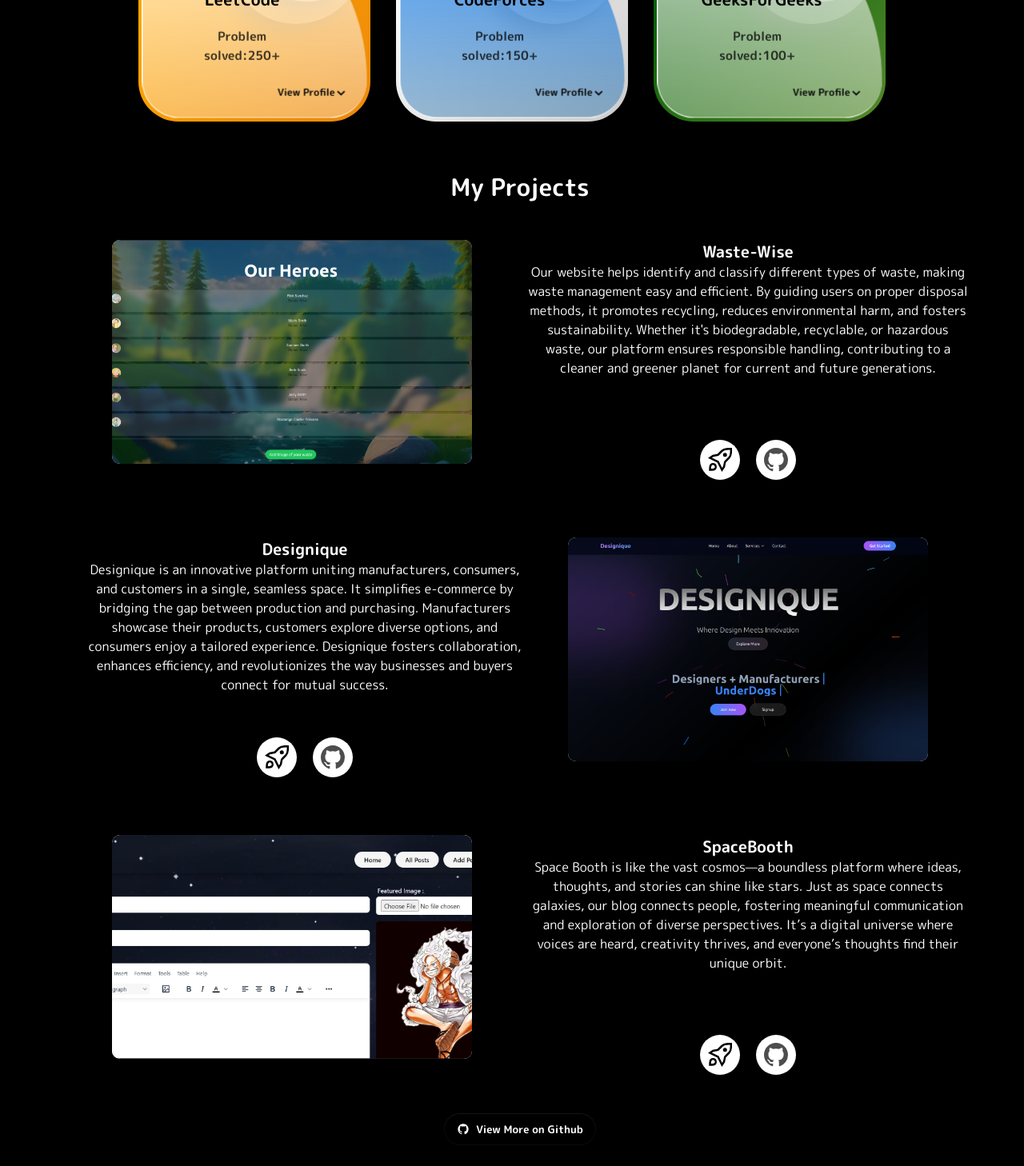
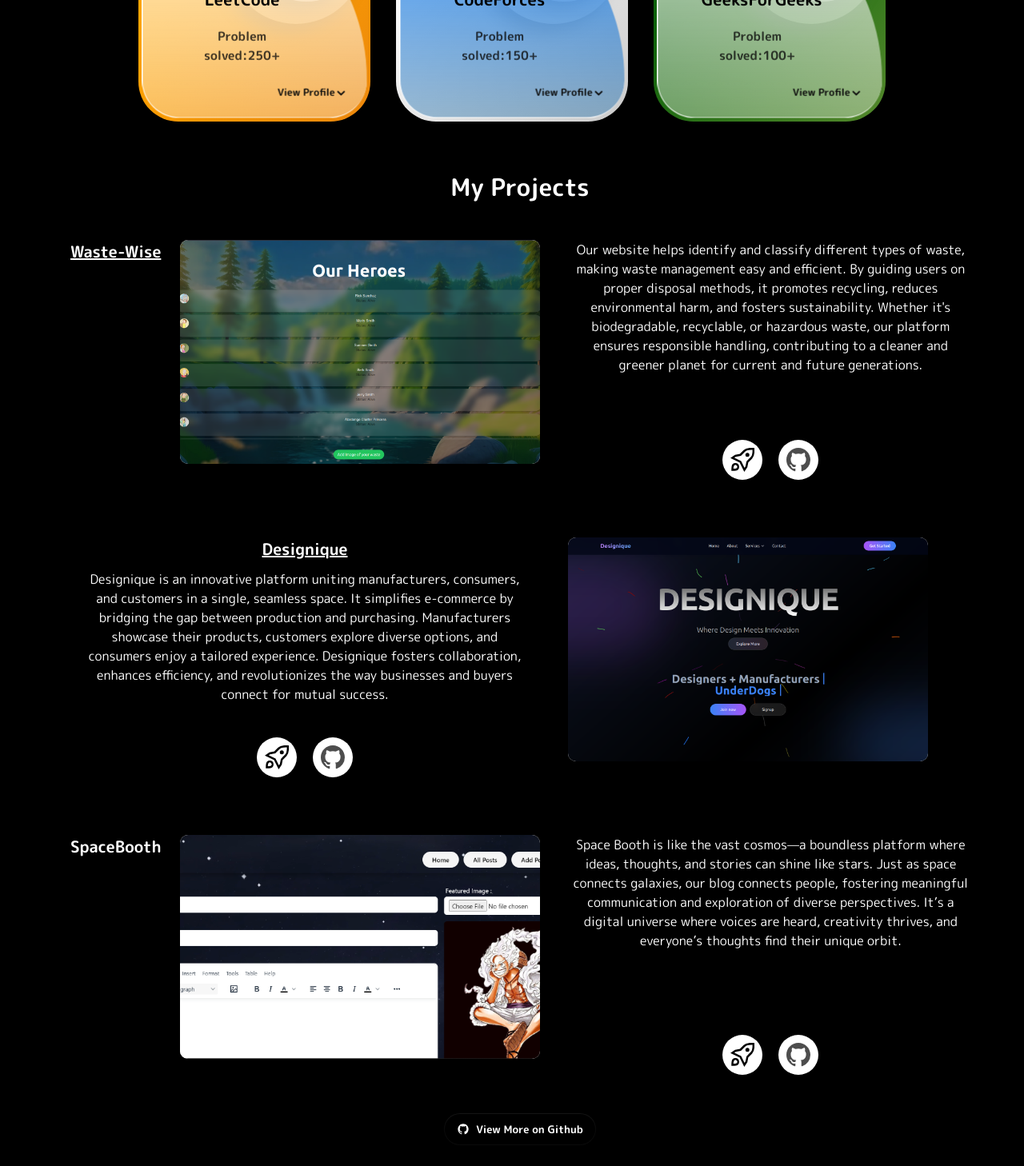
Before and after one commit to adarshsharma3/AdarshPortfolio, a React (Vite) app: page / in a window 1280 px wide. Shown: the part 2713-4171 px from the top of the page at 80% size. Built offline with nearby package versions, Linux system fonts and the light colour scheme.

Commit message:
More look

```diff
--- a/src/Pages/Projects/Card.jsx
+++ b/src/Pages/Projects/Card.jsx
@@ -7,7 +7,7 @@
       <div className="card">
         <img src={imageSrc} alt={title} className="card__image" />
         <div className="card__content">
-          <p className="card__title">{title}</p>
+          <p className="card__title ">{title}</p>
         </div>
       </div>
       <p className="card__description">{description}</p> {/* Moved description here */}
--- a/src/Pages/Projects/Project.jsx
+++ b/src/Pages/Projects/Project.jsx
@@ -32,12 +32,14 @@
 
       {/* Project 1 */}
       <div className="flex p-6 flex-col md:flex-row mb-6">
-  <div className="flex-1 w-full md:w-1/3">
+
+      <h3 className="text-xl  font-semibold  underline pb-3">Waste-Wise</h3>
+  <div className="flex-1 w-full md:w-1/3 ">
     <Card imageSrc={projects[0].imageSrc} title={projects[0].title} />
   </div>
   <div className="flex-1 pl-4 w-full md:w-2/3 flex flex-col justify-between"> {/* Added flex and justify-between */}
     <div>
-      <h3 className="text-xl font-semibold">Waste-Wise</h3>
+
       <p>Our website helps identify and classify different types of waste, making waste management easy and efficient. By guiding users on proper disposal methods, it promotes recycling, reduces environmental harm, and fosters sustainability. Whether it's biodegradable, recyclable, or hazardous waste, our platform ensures responsible handling, contributing to a cleaner and greener planet for current and future generations.</p>
     </div>
     {/* Tooltip positioned at the bottom */}
@@ -53,7 +55,7 @@
 
   <div className="flex-1 pl-4 w-full md:w-2/3 flex flex-col justify-between"> {/* Added flex and justify-between */}
     <div>
-      <h3 className="text-xl font-semibold">Designique</h3>
+      <h3 className="text-xl font-semibold  underline  pb-3">Designique</h3>
       <p>Designique is an innovative platform uniting manufacturers, consumers, and customers in a single, seamless space. It simplifies e-commerce by bridging the gap between production and purchasing. Manufacturers showcase their products, customers explore diverse options, and consumers enjoy a tailored experience. Designique fosters collaboration, enhances efficiency, and revolutionizes the way businesses and buyers connect for mutual success.</p>
     </div>
     {/* Tooltip positioned at the bottom */}
@@ -70,12 +72,13 @@
 
       {/* Project 3 */}
       <div className="flex p-6 flex-col md:flex-row mb-6">
+      <h3 className="text-xl font-semibold  pb-3">SpaceBooth</h3>
   <div className="flex-1 w-full md:w-1/3">
     <Card imageSrc={projects[2].imageSrc} title={projects[2].title} />
   </div>
   <div className="flex-1 pl-4 w-full md:w-2/3 flex flex-col justify-between"> {/* Added flex and justify-between */}
     <div>
-      <h3 className="text-xl font-semibold">SpaceBooth</h3>
+      {/* <h3 className="text-xl font-semibold">SpaceBooth</h3> */}
       <p>Space Booth is like the vast cosmos—a boundless platform where ideas, thoughts, and stories can shine like stars. Just as space connects galaxies, our blog connects people, fostering meaningful communication and exploration of diverse perspectives. It’s a digital universe where voices are heard, creativity thrives, and everyone’s thoughts find their unique orbit.</p>
     </div>
     {/* Tooltip positioned at the bottom */}
--- a/src/Pages/Skills/CardTech.jsx
+++ b/src/Pages/Skills/CardTech.jsx
@@ -76,7 +76,7 @@
     margin: 0;
     padding-top:81px;
     padding-left: 5px;
-    font-size: 25px;
+    font-size: 22px;
     color: #000000;
     font-weight: 1000;
   }
```
